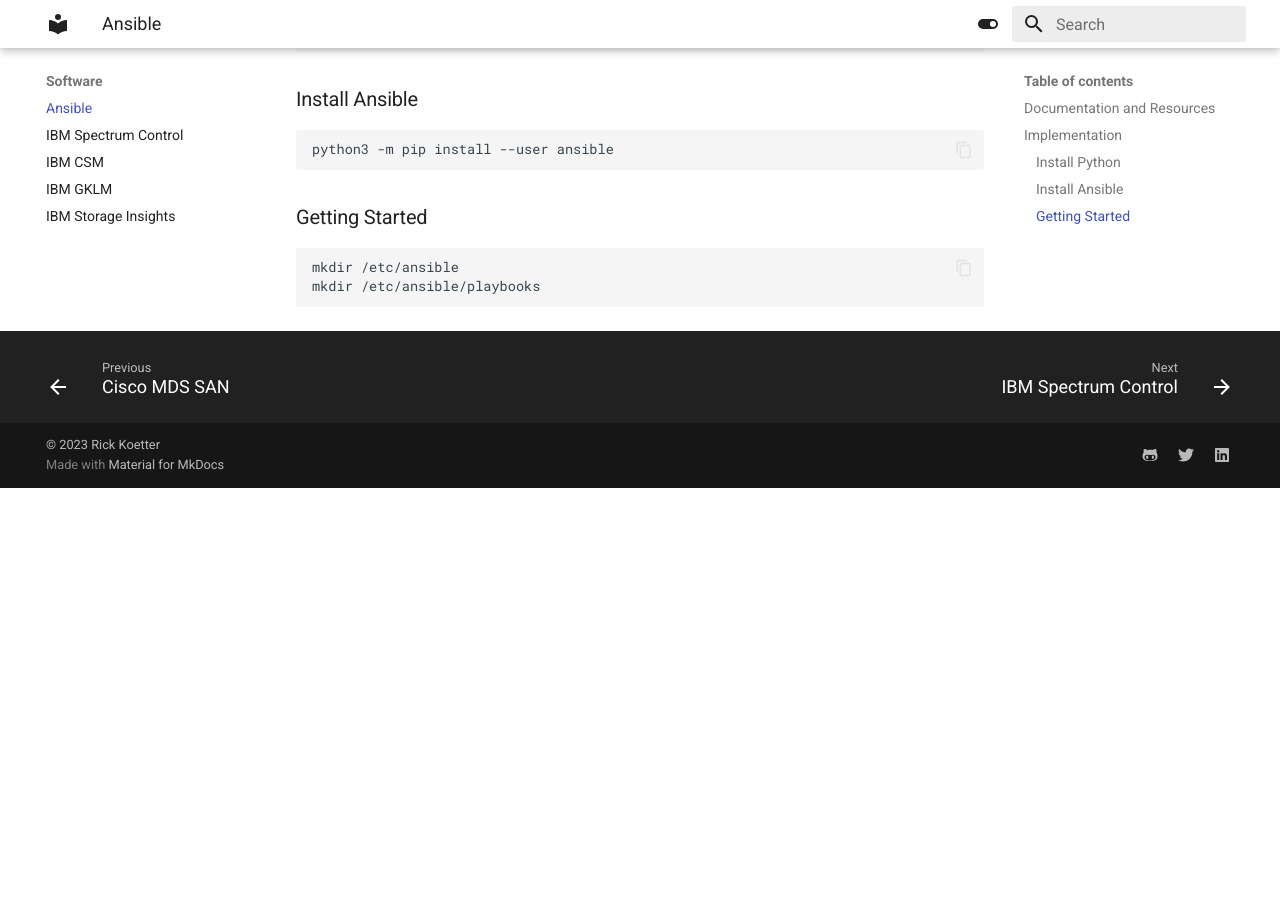
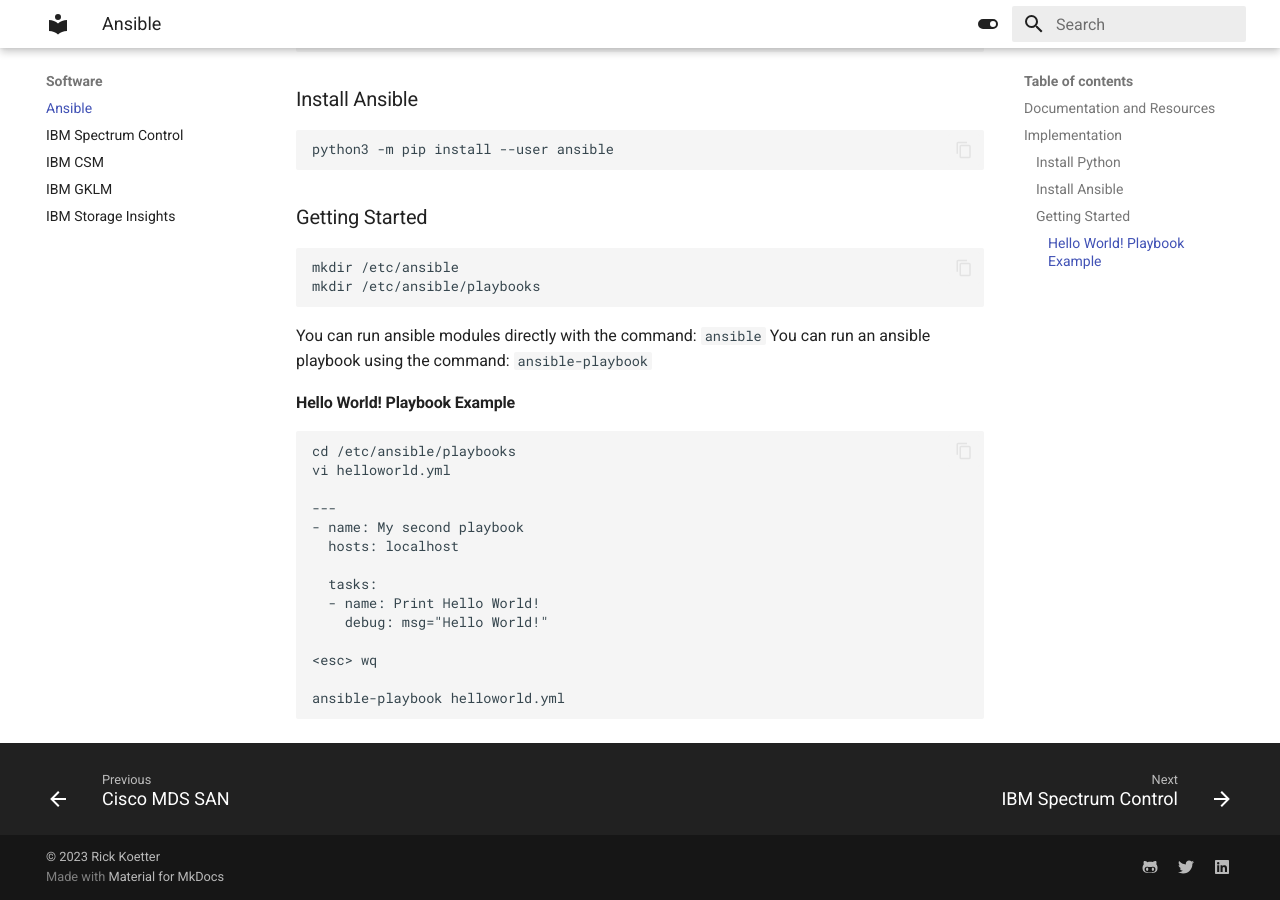
Before and after one commit to rickkoe/worknotes, an MkDocs documentation site: the page built from docs/Software/ansible.md, in a window 1280 px wide and 900 px high, scrolled down 605 px. Built offline with MkDocs 1.6.1 and Material for MkDocs 9.7.7, drawn with Linux system fonts in a browser that asks for light colours; before the commit the page ends 1093 px from its top, so only the background shows below that.

````diff
--- a/docs/Software/ansible.md
+++ b/docs/Software/ansible.md
@@ -25,3 +25,25 @@
 mkdir /etc/ansible
 mkdir /etc/ansible/playbooks
 ```
+
+You can run ansible modules directly with the command:  `ansible`
+You can run an ansible playbook using the command:  `ansible-playbook`
+
+#### Hello World! Playbook Example
+
+```
+cd /etc/ansible/playbooks
+vi helloworld.yml
+
+---
+- name: My second playbook
+  hosts: localhost
+
+  tasks:
+  - name: Print Hello World!
+    debug: msg="Hello World!"
+
+<esc> wq
+
+ansible-playbook helloworld.yml
+```
````
Also changed, not shown: docs/SAN/cisco-mds.md (+4 -0 lines).
